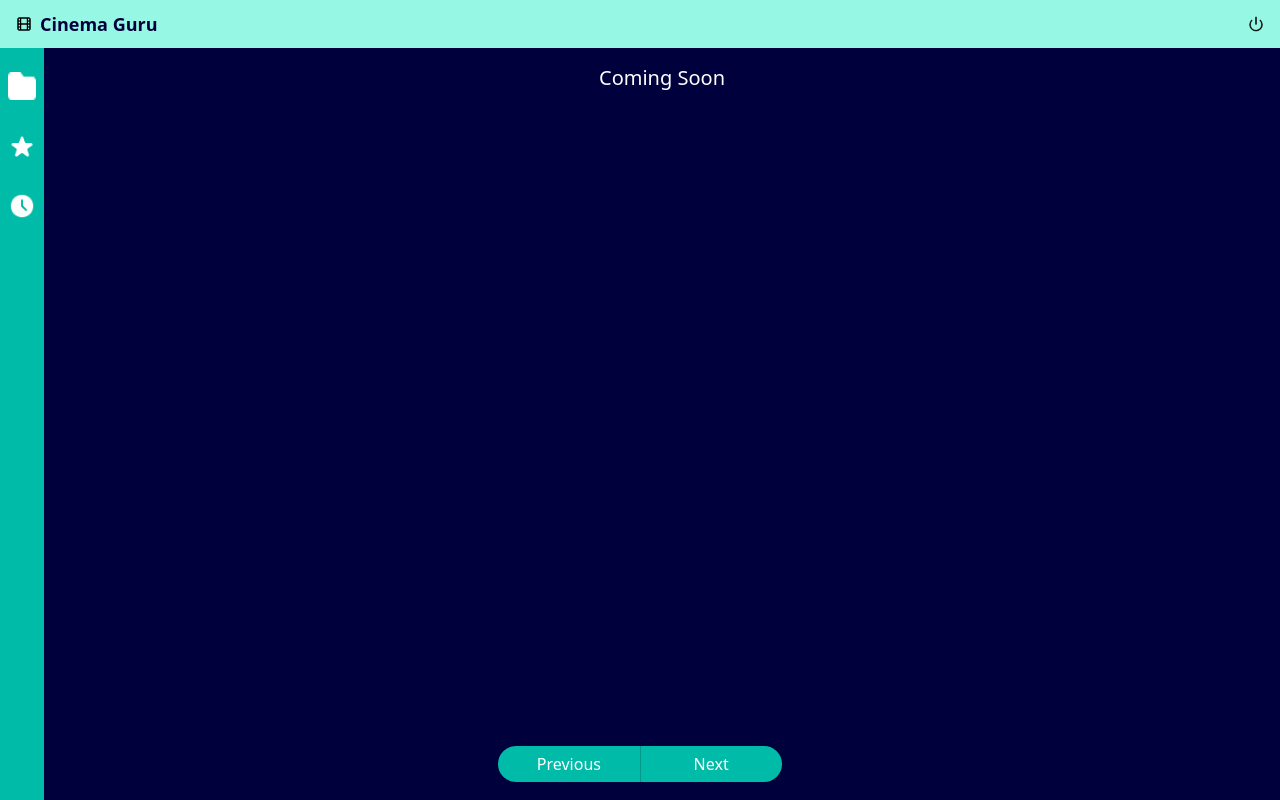
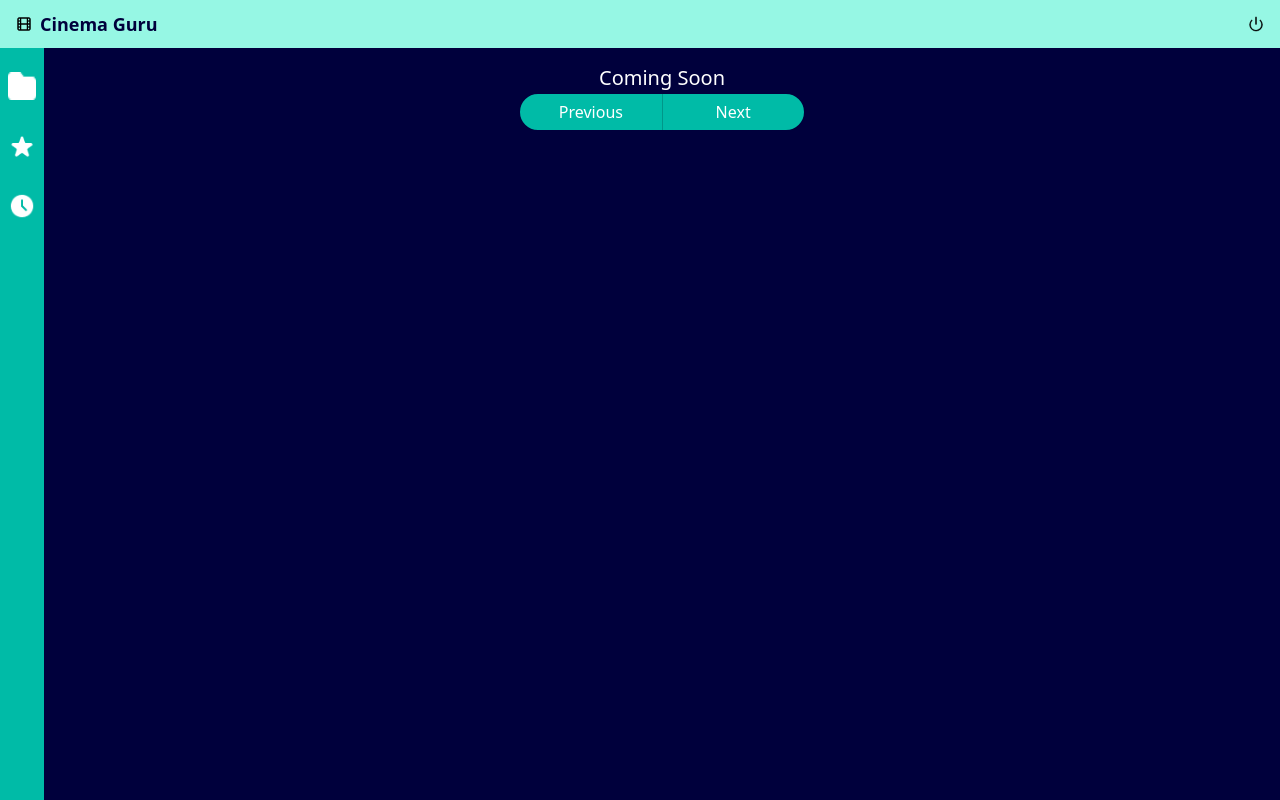
Before and after one commit to PaintRock/atlas-cinema-guru, a Next.js app: page /ui/watchlater in a window 1280 px wide. Built offline with nearby package versions, Linux system fonts and the light colour scheme.

Commit message:
removed repaired pagination from the page it was not supposed to be on and put it in a fantastic spot that makes it follow the page height - correctly

```diff
--- a/app/ui/favorites/page.tsx
+++ b/app/ui/favorites/page.tsx
@@ -1,7 +1,7 @@
 'use client';
 import { useState, useEffect, Suspense } from 'react';
 import Link from 'next/link';
-import Pagenav from "@/components/Pagenav";
+// import Pagenav from "@/components/Pagenav;
 import { useSearchParams, useRouter } from 'next/navigation';
 import { Star } from 'lucide-react';
 
@@ -172,15 +172,15 @@ export default function Page(){
       </div>
 
       {/* Pagination controls */}
-      <div className="flex justify-center mb-8">
+      {/* <div className="flex justify-center mb-8">
         <Suspense>
         <Pagenav
           currentPage={currentPage}
           totalPages={totalPages}
           onPageChange={goToPage}
         />
-        </Suspense>
+        </Suspense> */}
       </div>
-    </div>
+    // </div>
   );
 }
--- a/components/ClientLayout.tsx
+++ b/components/ClientLayout.tsx
@@ -32,12 +32,13 @@ export default function ClientLayout({ children }: Props) {
           <Suspense>
           {children}
           </Suspense>
+
+      {/* forward page/ back page control -- following movie bottom */}
+      <div
+      className="flex justify-center mb-8">
+             <Suspense> <Pagenav /> </Suspense>
+      </div>
         </main>
-      {/* Pagination */}
-      <div className="absolute bottom-4 left-0 right-0 flex justify-center">
-             <Suspense> <Pagenav /> </Suspense>
-
-        </div>
       </div>
     </div>
   );
```
